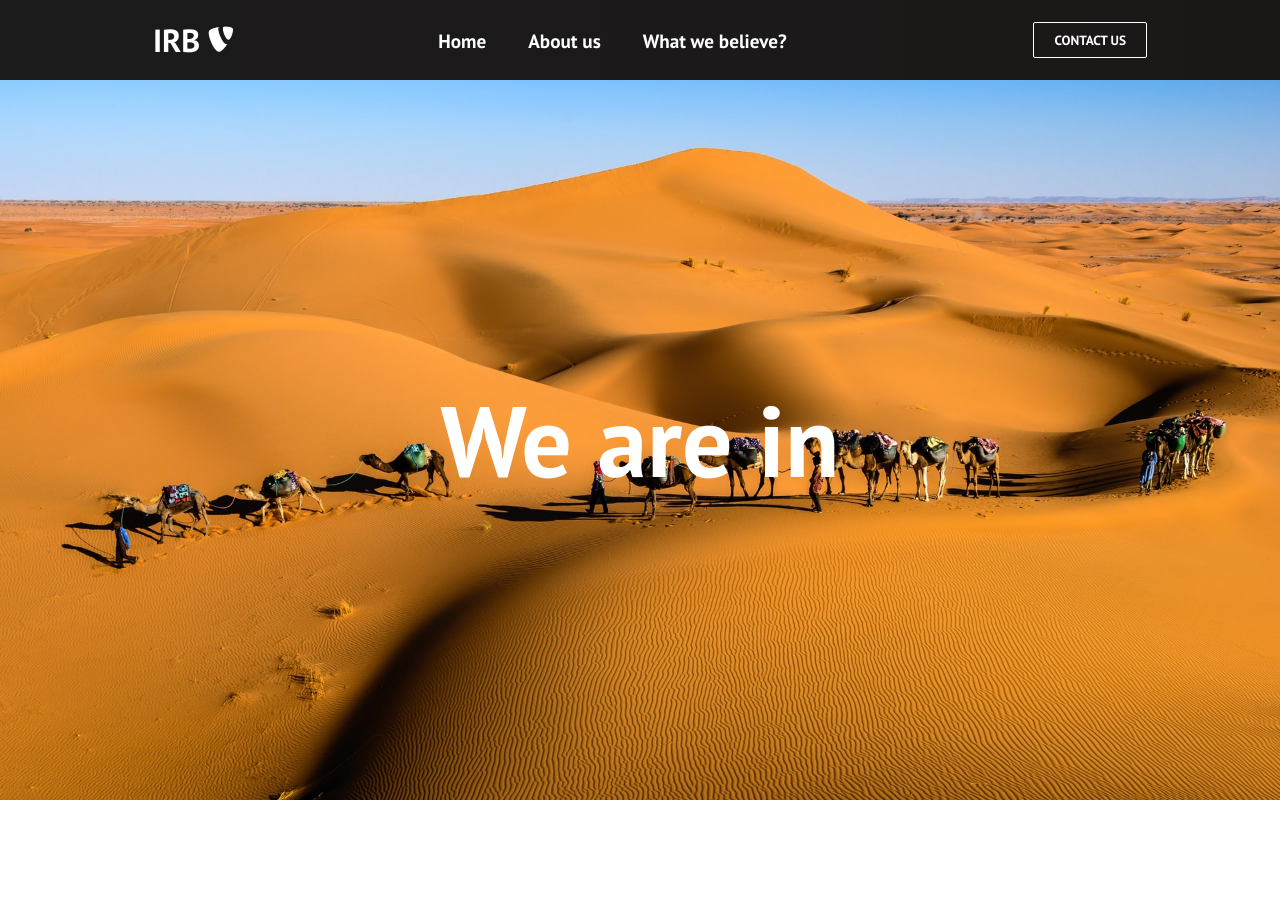
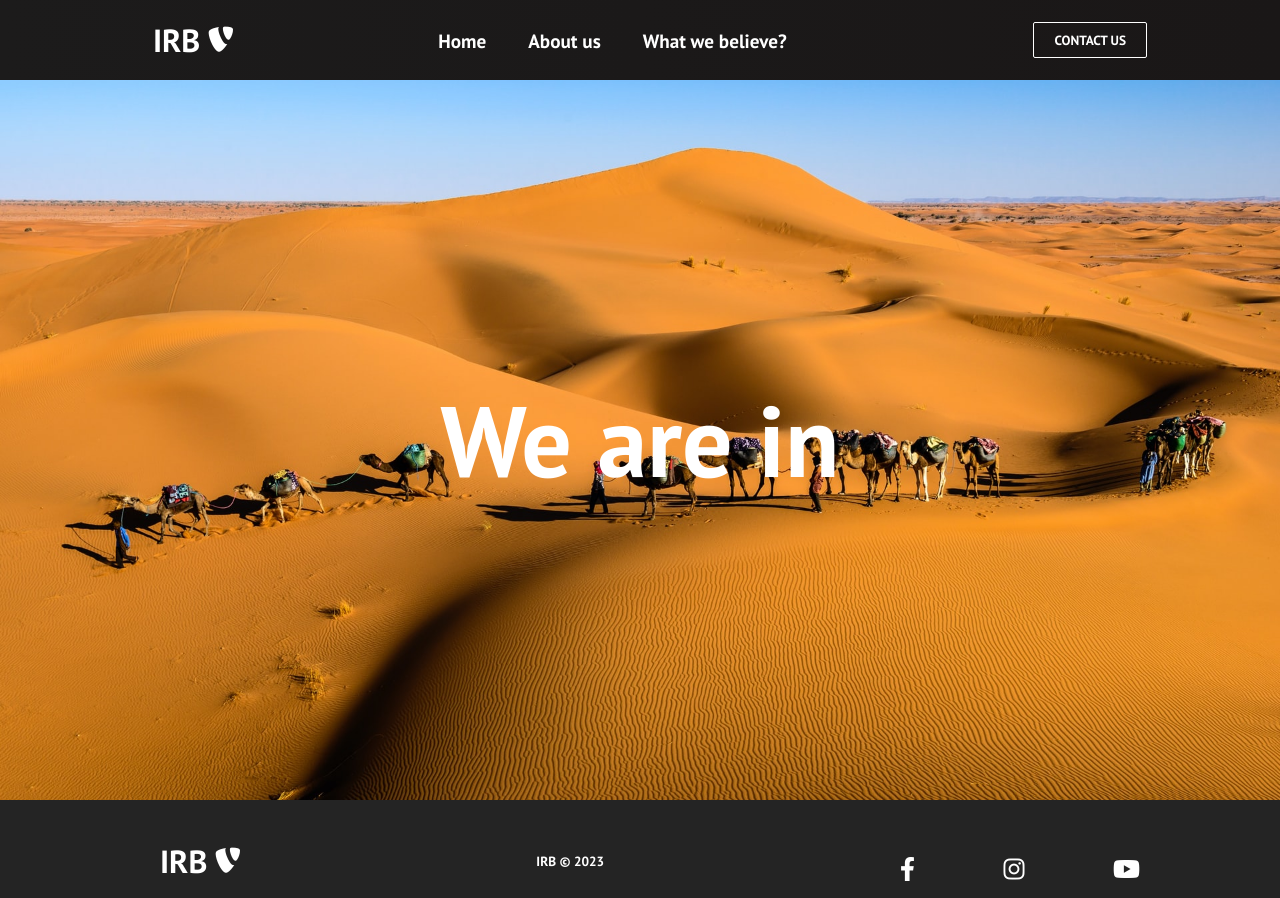
Before and after one commit to jean3P/web-irb, a React (Create React App) app: page /contactUs in a window 1280 px wide. Before the commit the page ends 800 px from the top, so only its background shows below. Built offline with nearby package versions, Linux system fonts and the light colour scheme.

Commit message:
Feat: Add footer

```diff
--- a/src/App.js
+++ b/src/App.js
@@ -5,6 +5,7 @@
 import AboutUs from "./components/pages/AboutUs";
 import Believe from "./components/pages/Believe";
 import ContactUs from "./components/pages/ContactUs";
+import Footer from "./components/Footer";
 
 function App() {
   return (
@@ -18,6 +19,7 @@
           <Route path={"/believe"} exact element={<Believe/>}/>
           <Route path={"/contactUs"} exact element={<ContactUs/>}/>
         </Routes>
+        <Footer/>
       </Router>
     </>
   );
--- /dev/null
+++ b/src/components/Footer.css
@@ -0,0 +1,163 @@
+.footer-container{
+    background-color: #242424;
+    /*padding: 4rem 0 2rem 0;*/
+    display: flex;
+    flex-direction: column;
+    justify-content: center;
+    align-items: center;
+}
+
+.footer-subscription {
+    display: flex;
+    flex-direction: column;
+    justify-content: center;
+    align-items: center;
+    text-align: center;
+
+    margin-bottom: 24px;
+    padding: 24px;
+    color: #fff;
+}
+
+.footer-subscription > p {
+    font-family: 'Trebuchet MS', 'Lucida Sans Unicode', 'Lucida Grande',
+    'Lucida Sans', Arial, sans-serif;
+}
+
+.footer-subscription-heading {
+    margin-bottom: 24px;
+    font-size: 24px;
+}
+
+.footer-subscription-text {
+    margin-bottom: 24px;
+    font-size: 20px;
+}
+
+.footer-input {
+    padding: 8px 20px;
+    border-radius: 2px;
+    margin-right: 10px;
+    outline: none;
+    border: none;
+    font-size: 18px;
+    margin-bottom: 16px;
+    border: 1px solid #fff;
+}
+
+.footer-links {
+    width: 100%;
+    max-width: 1000px;
+    display: flex;
+    justify-content: center;
+}
+
+.footer-link-wrapper {
+    display: flex;
+}
+
+.footer-link-items {
+    display: flex;
+    flex-direction: column;
+    align-items: flex-start;
+    margin: 16px;
+    text-align: left;
+    width: 160px;
+    box-sizing: border-box;
+}
+
+.footer-link-items h2 {
+    margin-bottom: 16px;
+}
+
+.footer-link-items > h2 {
+    color: #fff;
+}
+
+.footer-link-items a {
+    color: #fff;
+    text-decoration: none;
+    margin-bottom: 8px;
+}
+
+.footer-link-items a:hover {
+    color: #e9e9e9;
+    transition: 0.3s ease-out;
+}
+
+.footer-email-form h2 {
+    margin-bottom: 32px;
+}
+
+.footer-input::placeholder {
+    color: #b1b1b1;
+}
+
+/* Social Icons */
+.social-icon-link {
+    color: #fff;
+    font-size: 24px;
+}
+
+.social-media {
+    max-width: 1000px;
+    width: 98%;
+}
+
+.social-media-wrap {
+    display: flex;
+    justify-content: space-between;
+    align-items: center;
+    width: 100%;
+    max-width: 1000px;
+    margin: 40px auto 0 auto;
+}
+
+.social-icons {
+    display: flex;
+    justify-content: space-between;
+    align-items: center;
+    width: 240px;
+}
+
+.social-logo {
+    color: #fff;
+    justify-self: start;
+    margin-left: 20px;
+    cursor: pointer;
+    text-decoration: none;
+    font-size: 2rem;
+    display: flex;
+    align-items: center;
+    margin-bottom: 16px;
+}
+
+.website-rights {
+    color: #fff;
+    margin-bottom: 16px;
+}
+
+@media screen and (max-width: 820px) {
+    .footer-links {
+        padding-top: 2rem;
+    }
+
+    .footer-input {
+        width: 100%;
+    }
+
+    .btn {
+        width: 100%;
+    }
+
+    .footer-link-wrapper {
+        flex-direction: column;
+    }
+
+    .social-media-wrap {
+        flex-direction: column;
+    }
+}
+
+@media screen and (max-width: 768px) {
+}
--- /dev/null
+++ b/src/components/Footer.js
@@ -0,0 +1,85 @@
+import React from "react";
+import {Button} from "./Button";
+import './Footer.css'
+import {Link} from "react-router-dom";
+
+function Footer(){
+  return(
+    <div className={'footer-container'}>
+      {/*<section className={'footer-subscription'}>*/}
+      {/*  <p className={'footer-subscription-heading'}>*/}
+      {/*    Join the Adventure newsletter to receive our best vacation deals*/}
+      {/*  </p>*/}
+      {/*  <p className={'footer-subscription-text'}>*/}
+      {/*    You can unsubscribe at any time.*/}
+      {/*  </p>*/}
+      {/*  <div className={'input-areas'}>*/}
+      {/*    <form>*/}
+      {/*      <input type={'email'} name={'email'} placeholder={'Your email'} className={'footer-input'}/>*/}
+      {/*      <Button buttonStyle={'btn--outline'}>Subscribe</Button>*/}
+      {/*    </form>*/}
+      {/*  </div>*/}
+      {/*</section>*/}
+      {/*<div className={'footer-links'}>*/}
+      {/*  <div className={'footer-link-wrapper'}>*/}
+      {/*    <div className={'footer-link-items'}>*/}
+      {/*      <h2>About us</h2>*/}
+      {/*      <Link to={'/aboutUs'}>How it works</Link>*/}
+      {/*      <Link to={'/'}>Testimonials</Link>*/}
+      {/*      <Link to={'/'}>Carrers</Link>*/}
+      {/*      <Link to={'/'}>Investors</Link>*/}
+      {/*      <Link to={'/'}>Term of Services</Link>*/}
+      {/*    </div>*/}
+      {/*    <div className={'footer-link-items'}>*/}
+      {/*      <h2>Contact us</h2>*/}
+      {/*      /!*<Link to={'/aboutUs'}>How it works</Link>*!/*/}
+      {/*      <Link to={'/'}>Contact</Link>*/}
+      {/*      <Link to={'/'}>Support</Link>*/}
+      {/*      <Link to={'/'}>Destinations</Link>*/}
+      {/*      <Link to={'/'}>Sponsorships</Link>*/}
+      {/*    </div>*/}
+      {/*  </div>*/}
+      {/*  <div className={'footer-link-wrapper'}>*/}
+      {/*    <div className={'footer-link-items'}>*/}
+      {/*      <h2>Videos</h2>*/}
+      {/*      /!*<Link to={'/aboutUs'}>How it works</Link>*!/*/}
+      {/*      <Link to={'/'}>Submit Video</Link>*/}
+      {/*      <Link to={'/'}>Ambassadors</Link>*/}
+      {/*      <Link to={'/'}>Agency</Link>*/}
+      {/*      <Link to={'/'}>Influencer</Link>*/}
+      {/*    </div>*/}
+      {/*    <div className={'footer-link-items'}>*/}
+      {/*      <h2>Social Media</h2>*/}
+      {/*      /!*<Link to={'/aboutUs'}>Social Media</Link>*!/*/}
+      {/*      <Link to={'/'}>Instagram</Link>*/}
+      {/*      <Link to={'/'}>Facebook</Link>*/}
+      {/*      <Link to={'/'}>Youtube</Link>*/}
+      {/*      <Link to={'/'}>Twitter</Link>*/}
+      {/*    </div>*/}
+      {/*  </div>*/}
+      {/*</div>*/}
+      <section className={'social-media'}>
+        <div className={'social-media-wrap'}>
+          <div className={'footer-logo'}>
+            <Link to={'/'} className={'social-logo'}>
+              IRB <i className="fab fa-typo3"/>
+            </Link>
+          </div>
+          <small className={'website-rights'}>IRB © 2023</small>
+          <div className={'social-icons'}>
+            <Link className={'social-icon-link Facebook'} to={'/'} target={'_blank'} aria-label={'Facebook'}>
+              <i className={'fab fa-facebook-f'}></i>
+            </Link>
+            <Link className={'social-icon-link Instagram'} to={'/'} target={'_blank'} aria-label={'Instagram'}>
+              <i className={'fab fa-instagram'}></i>
+            </Link>
+            <Link className={'social-icon-link Youtube'} to={'/'} target={'_blank'} aria-label={'Youtube'}>
+              <i className={'fab fa-youtube'}></i>
+            </Link>
+          </div>
+        </div>
+      </section>
+    </div>
+  )
+}
+export default Footer
```
